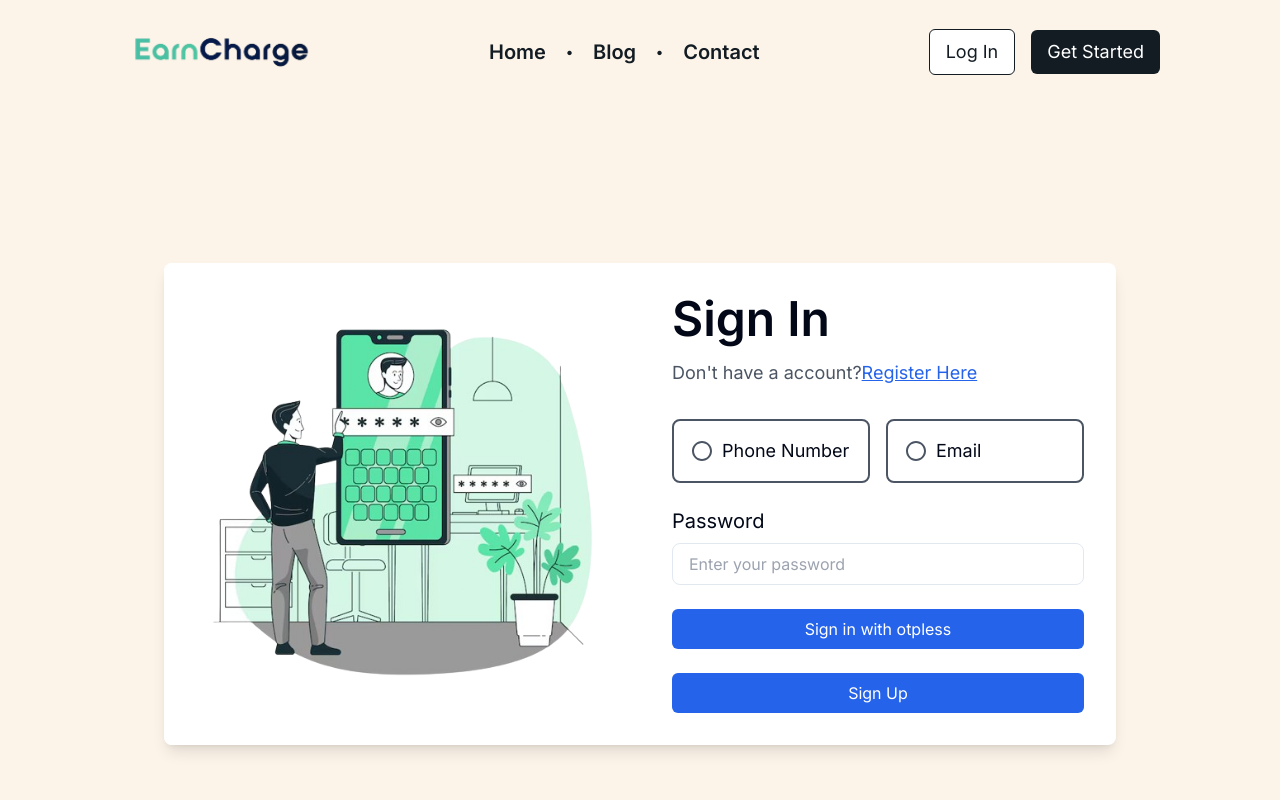
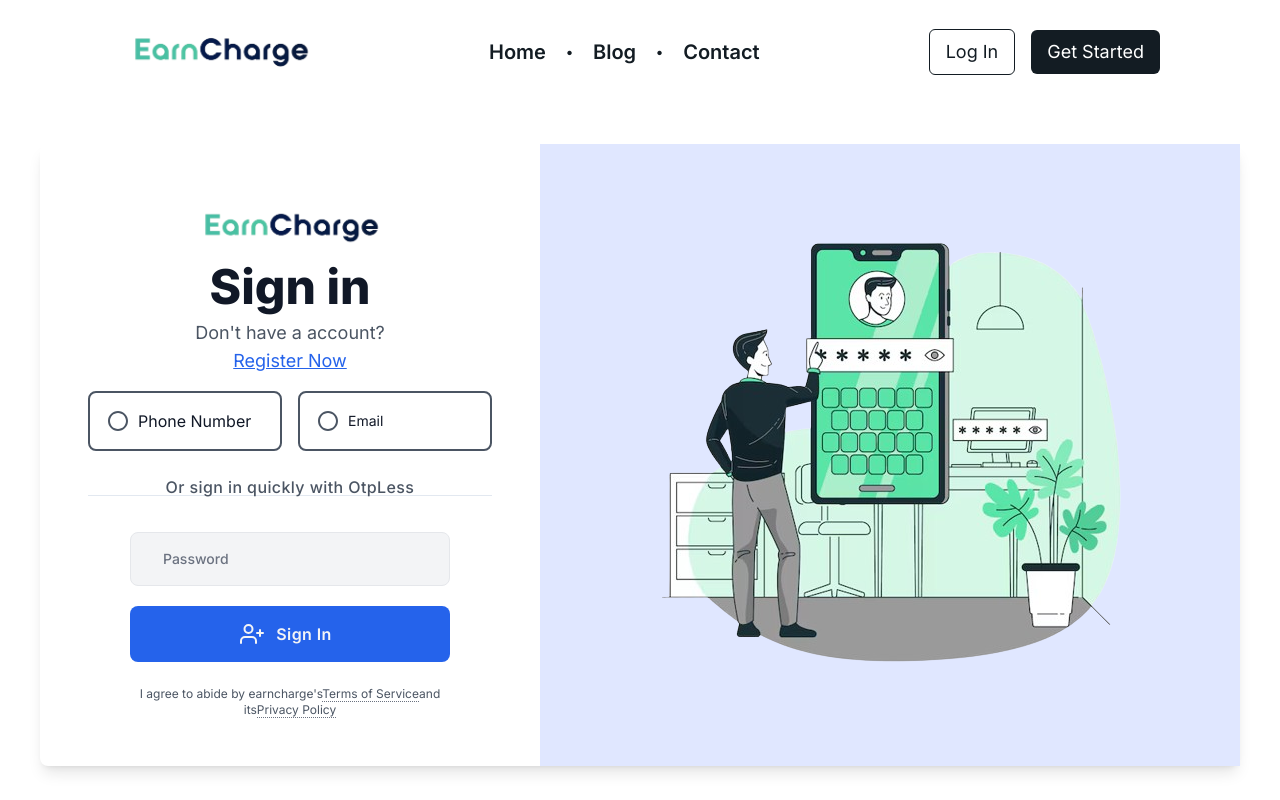
Before and after one commit to Vismay19999/earncharge-rewrite-frontend, a Next.js app: page /login in a window 1280 px wide. Shown: the top 800 px of the page. Built offline with nearby package versions, Linux system fonts and the light colour scheme.

Commit message:
login page added

```diff
--- a/src/app/(auth)/login/page.tsx
+++ b/src/app/(auth)/login/page.tsx
@@ -15,7 +15,7 @@
   }, [user, router]);
 
   return (
-    <div className="h-screen w-full items-center flex justify-center">
+    <div>
       <LoginForm />
     </div>
   );
--- a/src/app/globals.css
+++ b/src/app/globals.css
@@ -4,7 +4,7 @@
 
 @layer base {
   :root {
-    --background: 35 74% 95%;
+    --background: 0 0% 100%;
     --foreground: 222.2 84% 4.9%;
     --card: 0 0% 100%;
     --card-foreground: 222.2 84% 4.9%;
--- a/src/app/page.tsx
+++ b/src/app/page.tsx
@@ -9,7 +9,7 @@
   return (
     <div>
       <div>
-        <Recharge />
+        {/* <Recharge /> */}
       </div>
       {user && (
         <div>
--- a/src/components/auth/LoginForm.tsx
+++ b/src/components/auth/LoginForm.tsx
@@ -6,6 +6,7 @@
 import "react-toastify/dist/ReactToastify.css";
 import Link from "next/link";
 import Image from "next/image";
+import logo from "@/../public/logo.png";
 import { setTokens } from "@/utils/auth";
 import { useUser } from "@/actions/UserContext/UserContext";
 import login from "@/../public/login.png";
@@ -67,35 +68,35 @@
   };
 
   return (
-    <div className="flex items-center">
-      <div className="shadow-lg rounded-lg bg-white flex w-full overflow-hidden">
-        {/* Left side with info */}
-        <div className="w-1/2 bg-white p-8 hidden md:flex flex-col justify-center">
-          <Image src={login} alt="login image" layout="responsive" />
+    <div className="rounded-lg text-gray-900 flex justify-center">
+      <div className="max-w-screen-xl rounded-lg shadow-lg m-0 sm:m-10 bg-white sm:rounded-lg flex justify-center flex-1">
+        <div className="lg:w-1/2 xl:w-5/12 p-6 sm:p-12">
+          <div>
+            <Image
+              src={logo}
+              alt="logo"
+              className="mx-auto"
+              height={200}
+              width={200}
+            />
           </div>
-
-        {/* Right side with form */}
-        <div className="w-full md:w-1/2 p-8 max-w-lg mx-auto">
-          <h2 className="text-5xl font-semibold mb-4">Sign In</h2>
-          <div className="mb-8">
-            <span className="text-gray-600 text-lg">
+          <div className="flex flex-col items-center">
+            <h1 className="text-3xl xl:text-5xl font-extrabold">Sign in</h1>
+            <span className="text-gray-600 text-lg mt-2">
               Don&apos;t have a account?
             </span>
             <Link
-              href={"/register"}
+              href="/register"
               className="text-blue-600 text-lg underline hover:no-underline"
             >
-              Register Here
+              Register Now
             </Link>
-          </div>
-
-          {/* Method Selection */}
-          <div className="flex justify-between mb-6">
+            <div className="flex w-full justify-between mt-4">
               <motion.div
                 whileHover={{ scale: 1.05 }}
                 whileTap={{ scale: 0.95 }}
                 onClick={() => handleMethodSelect("phoneNumber")}
-              className={`w-1/2 py-4 border-2 rounded-lg mr-2 cursor-pointer text-lg transition-colors duration-200 ${
+                className={`w-1/2 py-4 border-2 rounded-lg mr-2 cursor-pointer transition-colors duration-200 ${
                   loginMethod === "phoneNumber"
                     ? "border-blue-600 text-gray-700"
                     : "border-gray-600"
@@ -114,7 +115,7 @@
                 whileHover={{ scale: 1.05 }}
                 whileTap={{ scale: 0.95 }}
                 onClick={() => handleMethodSelect("email")}
-              className={`w-1/2 py-4 border-2 rounded-lg ml-2 cursor-pointer text-lg transition-colors duration-200 ${
+                className={`w-1/2 py-4 border-2 rounded-lg ml-2 cursor-pointer text-sm transition-colors duration-200 ${
                   loginMethod === "email"
                     ? "border-blue-600 text-gray-700"
                     : "border-gray-600"
@@ -130,80 +131,93 @@
                 </div>
               </motion.div>
             </div>
+            <div className="w-full flex-1">
+              <div className="my-4 border-b text-center">
+                <Link
+                  href={"/otpless/sendlink"}
+                  className="leading-none px-2 inline-block text-md text-gray-600 mb-2 tracking-wide font-medium bg-white transform translate-y-1/2"
+                >
+                  Or sign in quickly with OtpLess
+                </Link>
+              </div>
 
-          {/* Login Form */}
-          <form onSubmit={(e) => e.preventDefault()}>
+              <div className="mx-auto max-w-xs">
                 {loginMethod === "phoneNumber" && (
-              <div className="mb-4">
-                <label className="block text-xl mb-2" htmlFor="phoneNumber">
-                  Phone Number
-                </label>
                   <input
                     type="tel"
                     id="phoneNumber"
                     name="phoneNumber"
-                  className="w-full px-4 py-2 border rounded-lg focus:outline-none focus:ring-2 focus:ring-blue-500"
-                  placeholder="Enter your phone number"
+                    className="w-full px-8 py-4 rounded-lg font-medium bg-gray-100 border border-gray-200 placeholder-gray-500 text-sm focus:outline-none focus:border-gray-400 focus:bg-white"
+                    placeholder="Phone Number"
                     value={formData.phoneNumber}
                     onChange={handleInputChange}
                   />
-              </div>
                 )}
-
                 {loginMethod === "email" && (
-              <div className="mb-4">
-                <label className="block text-xl mb-2" htmlFor="email">
-                  Email
-                </label>
                   <input
                     type="email"
                     id="email"
                     name="email"
-                  className="w-full px-4 py-2 border rounded-lg focus:outline-none focus:ring-2 focus:ring-blue-500"
-                  placeholder="Enter your email"
+                    className="w-full px-8 py-4 rounded-lg font-medium bg-gray-100 border border-gray-200 placeholder-gray-500 text-sm focus:outline-none focus:border-gray-400 focus:bg-white"
+                    placeholder="Email"
                     value={formData.email}
                     onChange={handleInputChange}
                   />
-              </div>
                 )}
-
-            <div className="mb-6">
-              <label className="block text-xl mb-2" htmlFor="password">
-                Password
-              </label>
                 <input
+                  className="w-full px-8 py-4 rounded-lg font-medium bg-gray-100 border border-gray-200 placeholder-gray-500 text-sm focus:outline-none focus:border-gray-400 focus:bg-white mt-5"
                   type="password"
                   id="password"
                   name="password"
-                className="w-full px-4 py-2 border rounded-lg focus:outline-none focus:ring-2 focus:ring-blue-500"
-                placeholder="Enter your password"
+                  placeholder="Password"
                   value={formData.password}
                   onChange={handleInputChange}
                 />
-            </div>
-            <div className="mb-6">
-              <Link
-                href={"/otpless/sendlink"}
-                className="text-blue-600 hover:underline"
-              >
                 <button
                   type="button"
-                  className="w-full bg-blue-600 text-white py-2 px-4 rounded-md hover:bg-blue-700 transition duration-200"
-                >
-                  Sign in with otpless
-                </button>
-              </Link>
-            </div>
-            <button
-              type="button"
-              className="w-full bg-blue-600 text-white py-2 px-4 rounded-md hover:bg-blue-700 transition duration-200"
+                  className="mt-5 tracking-wide font-semibold bg-blue-600 text-gray-100 w-full py-4 rounded-lg hover:bg-blue-800 transition-all duration-300 ease-in-out flex items-center justify-center focus:shadow-outline focus:outline-none"
                   onClick={handleLogin}
                   disabled={!loginMethod} // Disable button until a method is selected
                 >
-              Sign Up
+                  <svg
+                    className="w-6 h-6 -ml-2"
+                    fill="none"
+                    stroke="currentColor"
+                    stroke-width="2"
+                    stroke-linecap="round"
+                    stroke-linejoin="round"
+                  >
+                    <path d="M16 21v-2a4 4 0 00-4-4H5a4 4 0 00-4 4v2" />
+                    <circle cx="8.5" cy="7" r="4" />
+                    <path d="M20 8v6M23 11h-6" />
+                  </svg>
+                  <span className="ml-3">Sign In</span>
                 </button>
-          </form>
+                <p className="mt-6 text-xs text-gray-600 text-center">
+                  I agree to abide by earncharge&apos;s
+                  <a
+                    href="/terms"
+                    className="border-b border-gray-500 border-dotted"
+                  >
+                    Terms of Service
+                  </a>
+                  and its
+                  <a
+                    href="/policy"
+                    className="border-b border-gray-500 border-dotted"
+                  >
+                    Privacy Policy
+                  </a>
+                </p>
+              </div>
+            </div>
+          </div>
+        </div>
         <ToastContainer />
+        <div className="flex-1 bg-indigo-100 text-center hidden lg:flex items-center justify-center">
+          <div className="">
+            <Image src={login} alt="login" />
+          </div>
         </div>
       </div>
     </div>
--- a/src/components/auth/RegisterForm.tsx
+++ b/src/components/auth/RegisterForm.tsx
@@ -57,8 +57,8 @@
   };
 
   return (
-    <div className="flex bg-gray-100">
-      <div className="w-full max-w-md bg-white shadow-md rounded-lg p-8">
+    <div className="flex h-screen bg-gray-100">
+      <div className="bg-white shadow-md rounded-lg p-8">
         <h2 className="text-2xl font-semibold text-center mb-6">Register</h2>
         {/* Method Selection */}
         <div className="flex justify-between mb-6">
@@ -109,7 +109,7 @@
 
           {method === 'email' && (
             <div className="mb-4">
-              <label className="block text-sm font-medium mb-2" htmlFor="email">
+              <label className="block text-sm mb-2" htmlFor="email">
                 Email
               </label>
               <Controller
```
Lines whose indentation alone changed are shown as unchanged.
